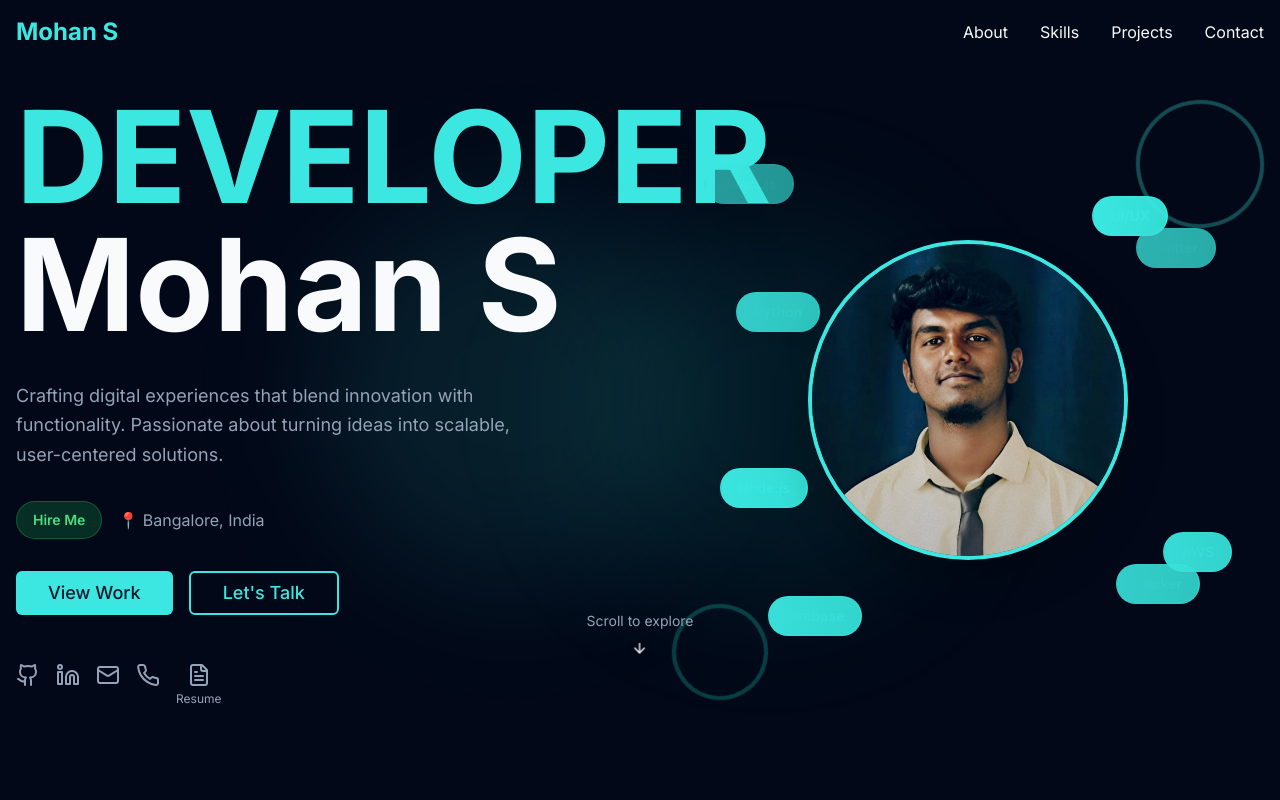
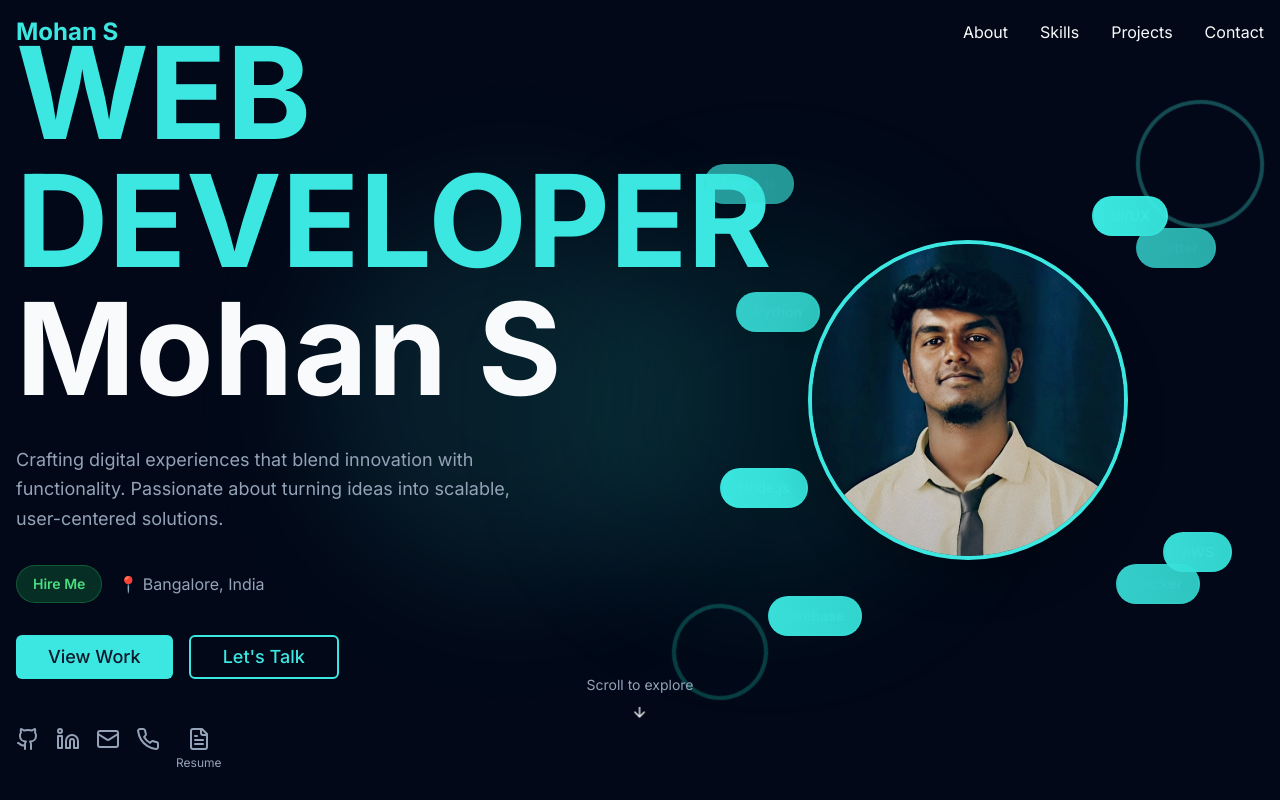
Before and after one commit to Msj30/mohan-developer, a React (Vite) app: page / in a window 1280 px wide. Shown: the top 800 px of the page. Built offline with nearby package versions, Linux system fonts and the light colour scheme.

Commit message:
Change hero section title
Replaced "DEVELOPER" with "WEB DEVELOPER" in the hero section.

```diff
--- a/src/components/HeroFullscreen.tsx
+++ b/src/components/HeroFullscreen.tsx
@@ -83,7 +83,7 @@ const HeroFullscreen = () => {
           <div className="space-y-8">
             <div className="space-y-4">
               <h1 className="text-6xl md:text-8xl lg:text-9xl font-black leading-none">
-                <span className="block text-primary">DEVELOPER</span>
+                <span className="block text-primary">WEB DEVELOPER</span>
                 <span className="block text-foreground">Mohan S</span>
               </h1>
             </div>
```
